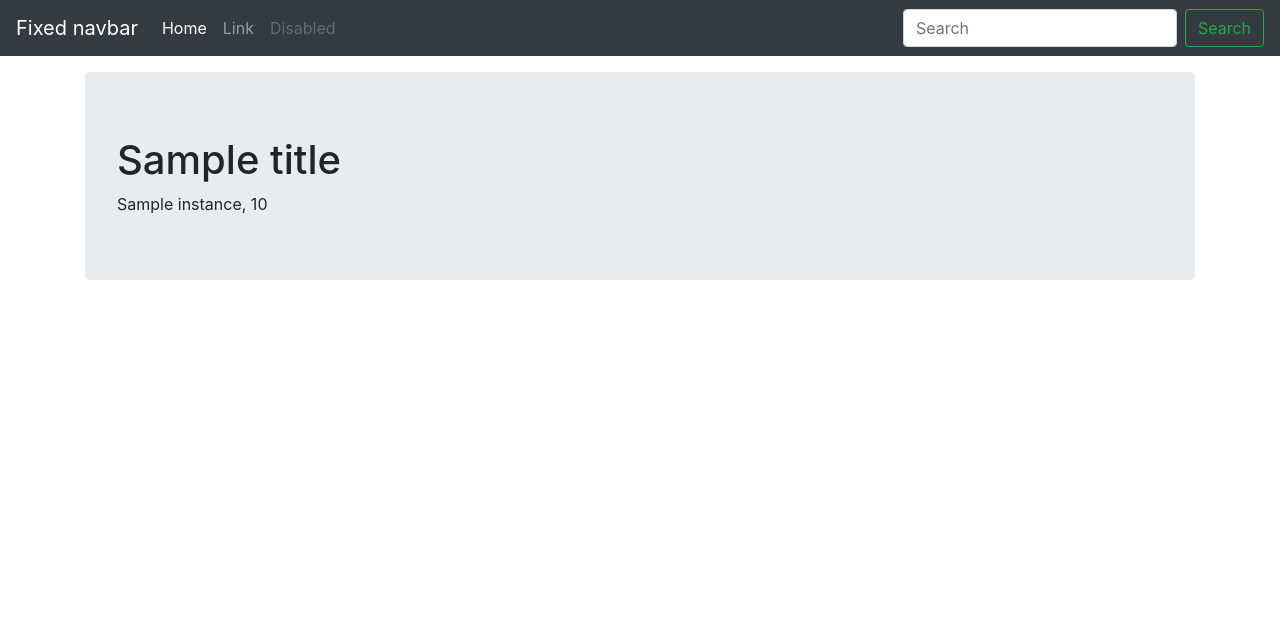
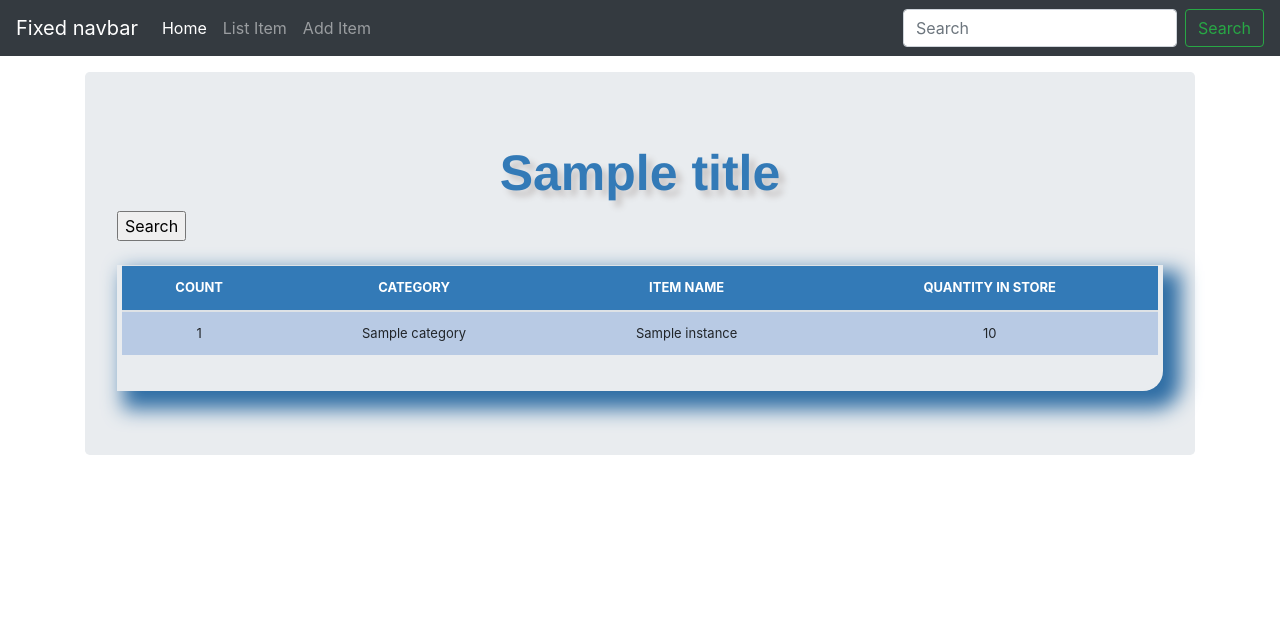
Before and after one commit to shemajolivetgislain/SMS, a Django app: template stock-management-system/templates/list_item.html in a window 1280 px wide. Shown: the top 631 px of the page. Run offline with Django 3.2, Linux system fonts and the light colour scheme; the template is opened without the code that fills it: most values are stand-ins (such as "Sample title", 1, 10 or a date in 2020); some libraries are stand-ins or nearby versions.

Commit message:
search-field, list customization

```diff
--- a/stock-management-system/static/css/style.css
+++ b/stock-management-system/static/css/style.css
@@ -1,3 +1,3 @@
 body {
-background-color: #34eb6b;
+	background-color: #34eb6b;
 }
--- /dev/null
+++ b/stock-management-system/static/css/stylesheet.css
@@ -0,0 +1,40 @@
+
+.display_table{
+	border-bottom-right-radius: 20px;
+	/*border-bottom-left-radius: 20px;*/
+	padding-left: 5px;
+	padding-right: 5px;
+	padding-bottom: 20px;
+	box-shadow: 12px 12px 20px 6px #2e6da4;
+}
+.header {
+    font-family: helvetica;
+    color: #337ab7;
+    font-size: 50px;
+    text-align: center;
+    width: 100%;
+    text-shadow: 6px 6px 6px #c9c6c6;
+    display: block;
+    font-weight: bolder;
+}
+/*Align the title to the center of the page*/
+.table{
+	font-size: 13px;
+	text-align: center;
+	width: 95%;
+	margin: auto;
+}
+
+/*Make alternating colors for the table rows*/
+.table tr:nth-child(odd){
+	background: #B8CAE4
+}
+
+.table tr:nth-child(even){
+	background: #dae5f4
+}
+
+th {
+  background-color: #337ab7;
+  color: white;
+}
--- a/stock-management-system/templates/home.html
+++ b/stock-management-system/templates/home.html
@@ -35,7 +35,7 @@
       <link href="{% static 'css/navbar-top-fixed.css' %}" rel="stylesheet">
   </head>
   <body>
-
+   {% include 'navbar.html' %}
 
 <main role="main" class="container">
   <div class="jumbotron">
--- a/stock-management-system/templates/list_item.html
+++ b/stock-management-system/templates/list_item.html
@@ -1,16 +1,4 @@
-{% load static %}
-<!DOCTYPE html>
-<html>
-<head>
-    <link href="{% static 'css/style.css' %}" rel="stylesheet">
-	<title>{{title}}</title>
-</head>
-<body>
-
-
-</body>
-</html>
-
+{% load crispy_forms_tags %}
 {% load static %}
 <!doctype html>
 <html lang="en">
@@ -25,7 +13,7 @@
     <link rel="canonical" href="https://getbootstrap.com/docs/4.4/examples/navbar-fixed/">
 
     <!-- Bootstrap core CSS -->
-<link href="{% static 'css/style.css' %}" rel="stylesheet">
+<link href="{% static 'css/stylesheet.css' %}" rel="stylesheet">
 <link href="{% static 'css/bootstrap.min.css' %}" rel="stylesheet">
 
     <style>
@@ -48,38 +36,35 @@
       <link href="{% static 'css/navbar-top-fixed.css' %}" rel="stylesheet">
   </head>
   <body>
-    <nav class="navbar navbar-expand-md navbar-dark fixed-top bg-dark">
-  <a class="navbar-brand" href="#">Fixed navbar</a>
-  <button class="navbar-toggler" type="button" data-toggle="collapse" data-target="#navbarCollapse" aria-controls="navbarCollapse" aria-expanded="false" aria-label="Toggle navigation">
-    <span class="navbar-toggler-icon"></span>
-  </button>
-  <div class="collapse navbar-collapse" id="navbarCollapse">
-    <ul class="navbar-nav mr-auto">
-      <li class="nav-item active">
-        <a class="nav-link" href="#">Home <span class="sr-only">(current)</span></a>
-      </li>
-      <li class="nav-item">
-        <a class="nav-link" href="#">Link</a>
-      </li>
-      <li class="nav-item">
-        <a class="nav-link disabled" href="#" tabindex="-1" aria-disabled="true">Disabled</a>
-      </li>
-    </ul>
-    <form class="form-inline mt-2 mt-md-0">
-      <input class="form-control mr-sm-2" type="text" placeholder="Search" aria-label="Search">
-      <button class="btn btn-outline-success my-2 my-sm-0" type="submit">Search</button>
-    </form>
-  </div>
-</nav>
-
+   {% include 'navbar.html' %}
 <main role="main" class="container">
   <div class="jumbotron">
-    <h1>{{ title }}</h1>
-	{% for instance in queryset %}
-	{{instance.item_name}}, {{instance.quantity}}<br>
-
-	{% endfor %}
+      <div class="header">{{ title }}</div>
+  <form method='POST' action=''>{% csrf_token %}
+    {{form|crispy}}
+        <input type="submit" value='Search'/>
+  </form><br>
+    <div class="display_table">
+    <table class='table'>
+        <thead>
+          <tr>
+            <th>COUNT</th>
+            <th>CATEGORY</th>
+            <th>ITEM NAME</th>
+            <th>QUANTITY IN STORE</th>
+          </tr>
+        </thead>
+      {% for instance in queryset %}
+          <tr>
+            <td>{{forloop.counter}}</td>
+            <td>{{instance.category}}</td>
+            <td>{{instance.item_name}}</td>
+            <td>{{instance.quantity}}</td>
+          </tr>
+      {% endfor %}
+    </table>
   </div>
+</div>
 </main>
 <script src="https://code.jquery.com/jquery-3.4.1.slim.min.js" integrity="sha384-J6qa4849blE2+poT4WnyKhv5vZF5SrPo0iEjwBvKU7imGFAV0wwj1yYfoRSJoZ+n" crossorigin="anonymous"></script>
     <script>window.jQuery || document.write('<script src="/docs/4.4/assets/js/vendor/jquery.slim.min.js"><\/script>')</script>
--- a/stock-management-system/templates/navbar.html
+++ b/stock-management-system/templates/navbar.html
@@ -6,13 +6,13 @@
   <div class="collapse navbar-collapse" id="navbarCollapse">
     <ul class="navbar-nav mr-auto">
       <li class="nav-item active">
-        <a class="nav-link" href="#">Home <span class="sr-only">(current)</span></a>
+        <a class="nav-link" href="/">Home <span class="sr-only">(current)</span></a>
       </li>
       <li class="nav-item">
-        <a class="nav-link" href="#">Link</a>
+        <a class="nav-link" href="/list_item">List Item</a>
       </li>
       <li class="nav-item">
-        <a class="nav-link disabled" href="#" tabindex="-1" aria-disabled="true">Disabled</a>
+        <a class="nav-link" href="/add_items">Add Item</a>
       </li>
     </ul>
     <form class="form-inline mt-2 mt-md-0">
```
Also changed, not shown: stock-management-system/stockmgmtapp/forms.py (+7 -1 lines), stock-management-system/stockmgmtapp/views.py (+13 -2 lines), stock-management-system/templates/add_items.html (+1 -23 lines).
